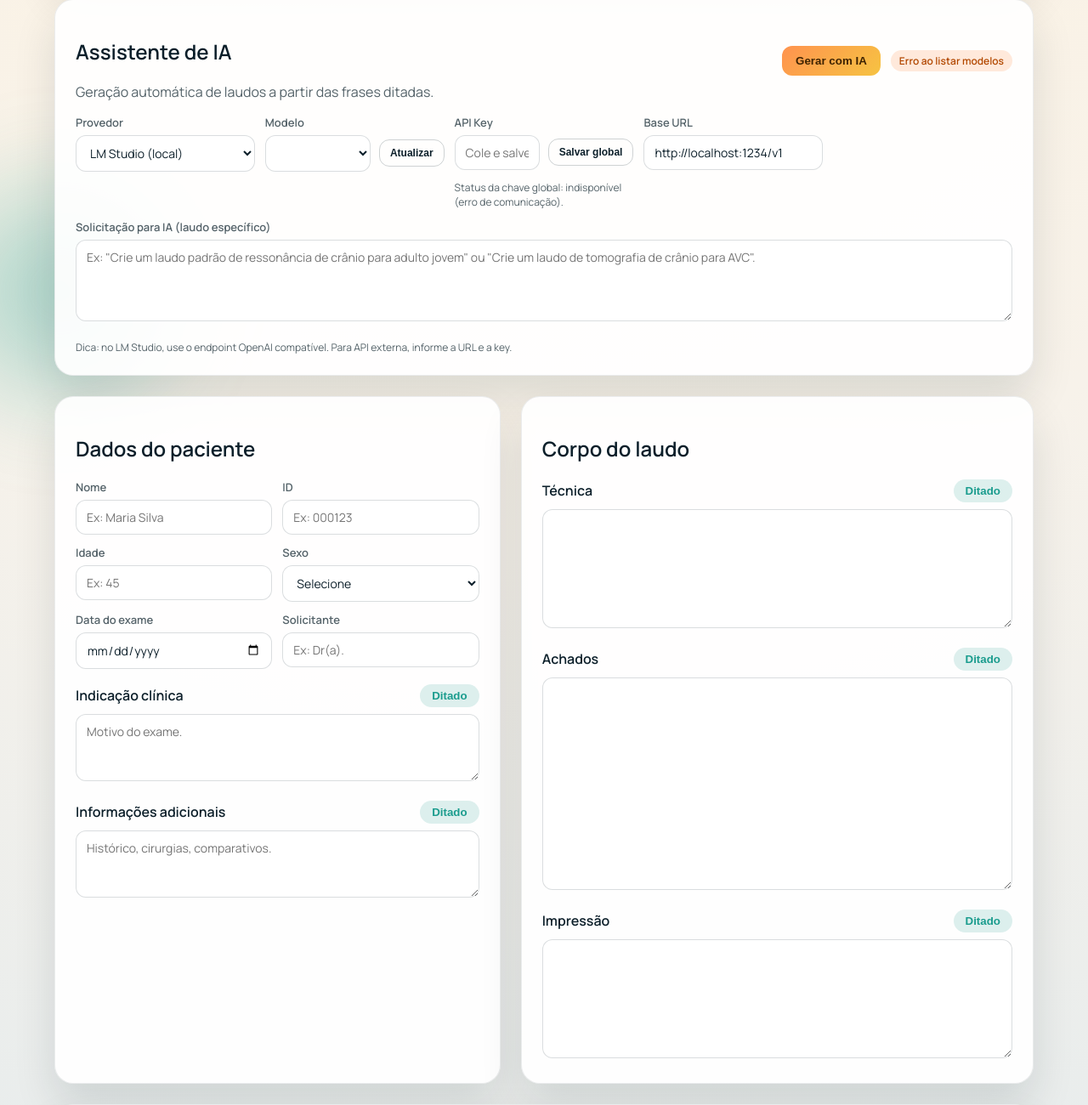
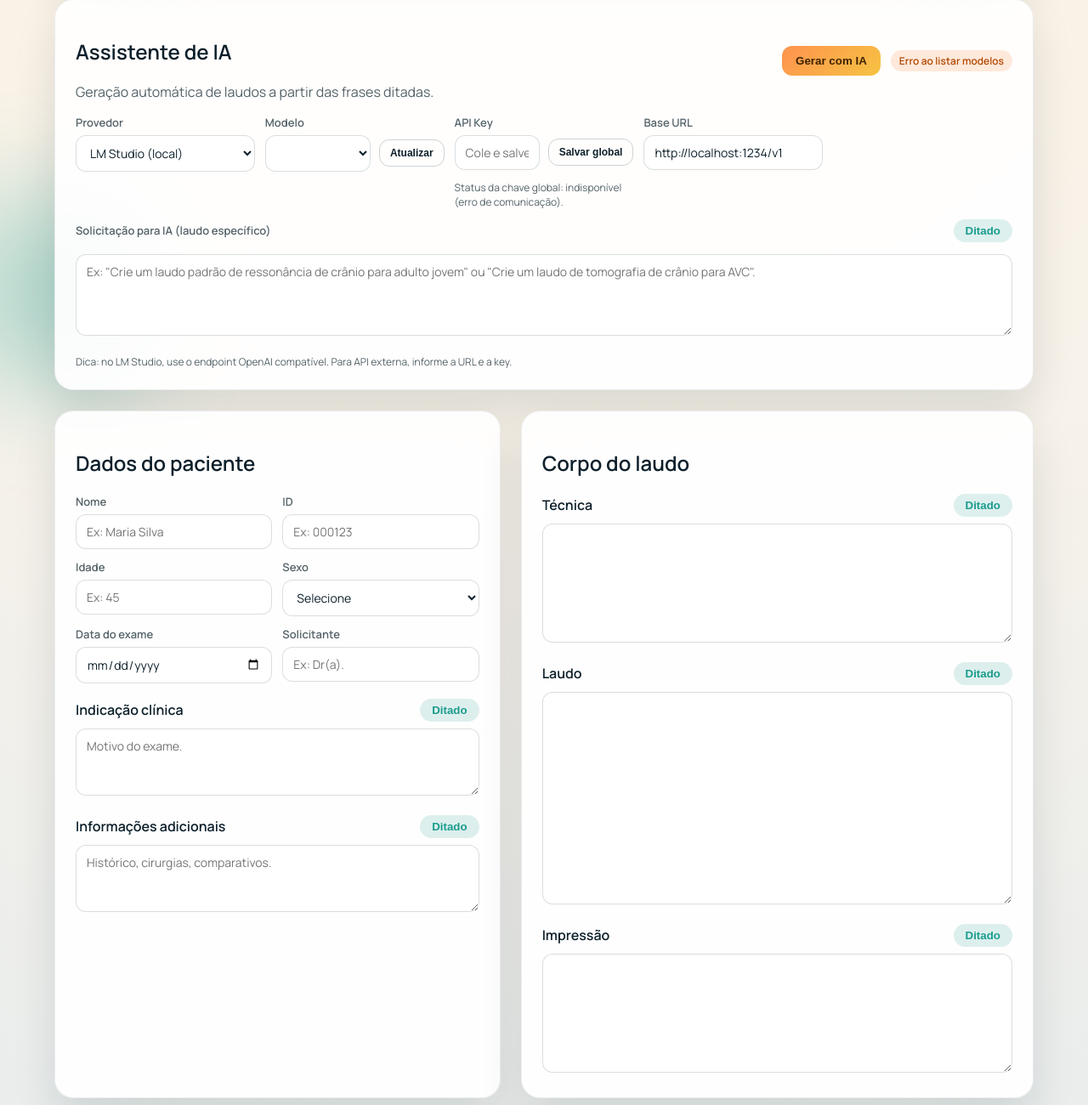
Before and after one commit to haguenka/LAUDOS, a Python web app: template templates/index.html in a window 1280 px wide. Shown: the part 445-1745 px from the top of the page at 85% size. Run offline with Jinja, Linux system fonts and the light colour scheme; the template is opened without the code that fills it, so the values that code supplies are empty.

Commit message:
Add files via upload

```diff
--- a/templates/index.html
+++ b/templates/index.html
@@ -124,7 +124,10 @@
             <input id="aiBaseUrl" type="text" placeholder="http://localhost:1234/v1" />
           </div>
           <div class="field field-wide">
-            <label for="aiRequest">Solicitação para IA (laudo específico)</label>
+            <div class="section-header">
+              <label for="aiRequest">Solicitação para IA (laudo específico)</label>
+              <button class="mic-btn" data-target="aiRequest" data-label="Solicitação para IA">Ditado</button>
+            </div>
             <textarea
               id="aiRequest"
               rows="3"
@@ -198,8 +201,8 @@
           </div>
           <div class="section">
             <div class="section-header">
-              <h3>Achados</h3>
-              <button class="mic-btn" data-target="findings" data-label="Achados">Ditado</button>
+              <h3>Laudo</h3>
+              <button class="mic-btn" data-target="findings" data-label="Laudo">Ditado</button>
             </div>
             <textarea id="findings" rows="12"></textarea>
           </div>
```
